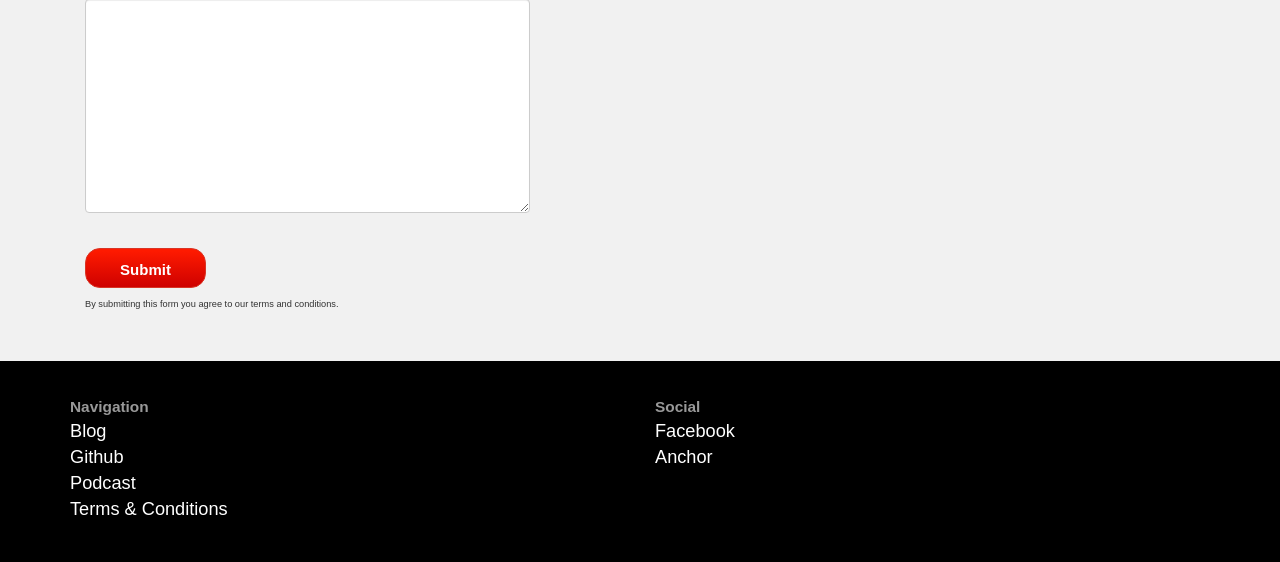
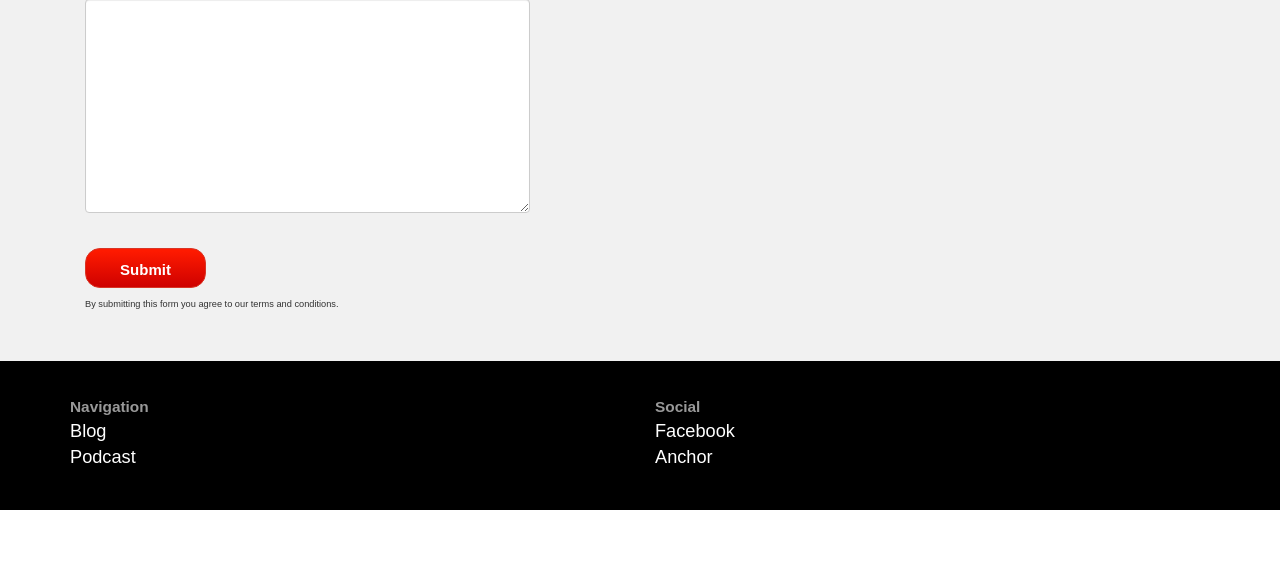
Before and after one commit to yelluw/amy, a Django app: page / in a window 1280 px wide. Shown: the part 1334-1896 px from the top of the page. After the commit the page ends 1844 px from the top, so only its background shows below. Run offline with Django 3.2, Linux system fonts and the light colour scheme; some libraries are stand-ins or nearby versions; some web fonts are replaced.

Commit message:
updated links on footer

```diff
--- a/cms/templates/footer.html
+++ b/cms/templates/footer.html
@@ -11,9 +11,8 @@
               <ul class="list-unstyled">
                 <li class="list-title">Navigation</li>
                 <li class="list-item"><a href="{% url "featured_articles" %}">Blog</a></li>
-                <li class="list-item"><a href="https://github.com/yelluw">Github</a></li>
-                <li class="list-item"><a href="{% url "index" %}">Podcast</a></li>
-                <li class="list-item"><a href="{% url "index" %}">Terms & Conditions</a></li>
+                <li class="list-item"><a href="https://anchor.fm/yelluw">Podcast</a></li>
+                <!-- <li class="list-item"><a href="{% url "index" %}">Terms & Conditions</a></li> -->
               </ul>
             <!-- end left column -->
             </div>
```
